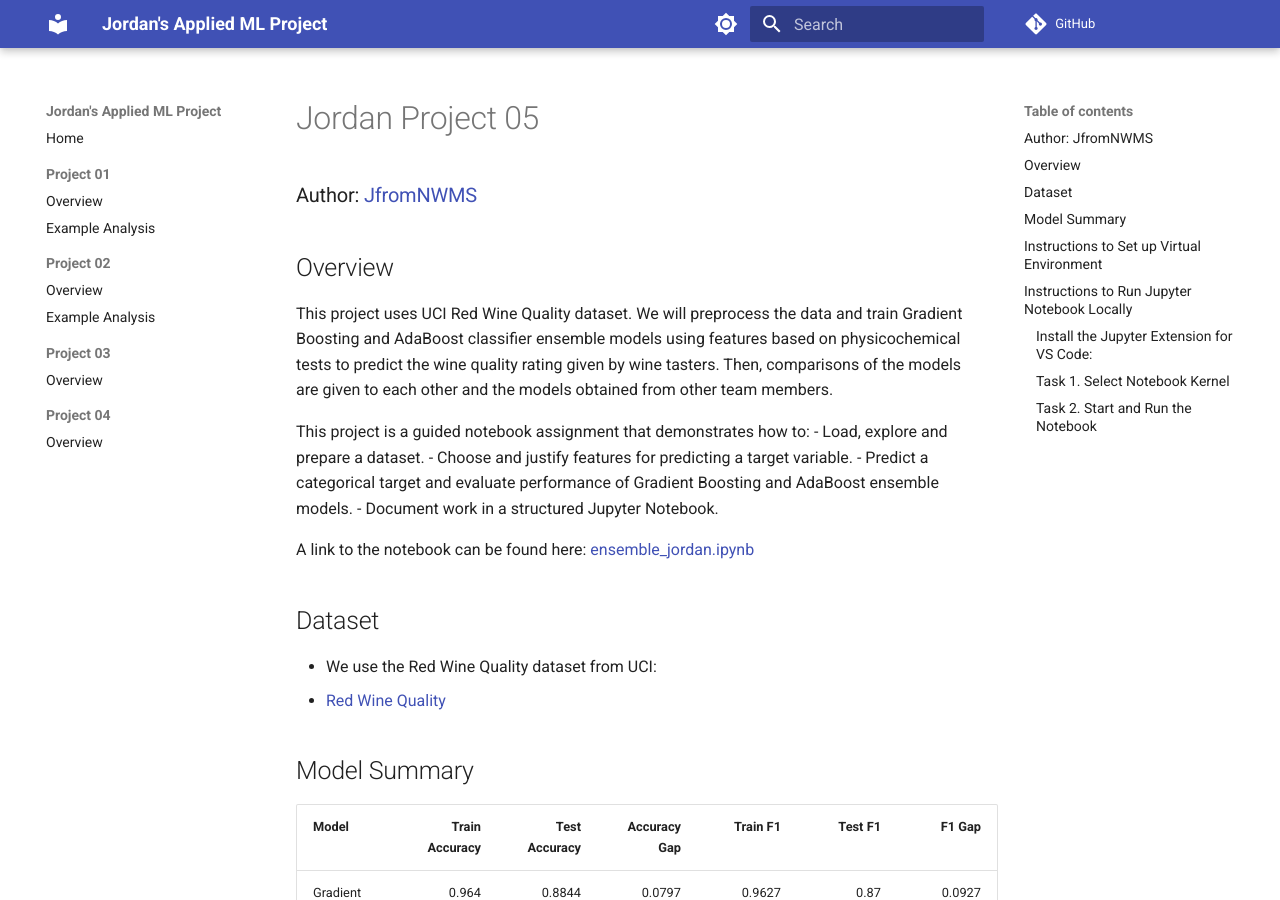
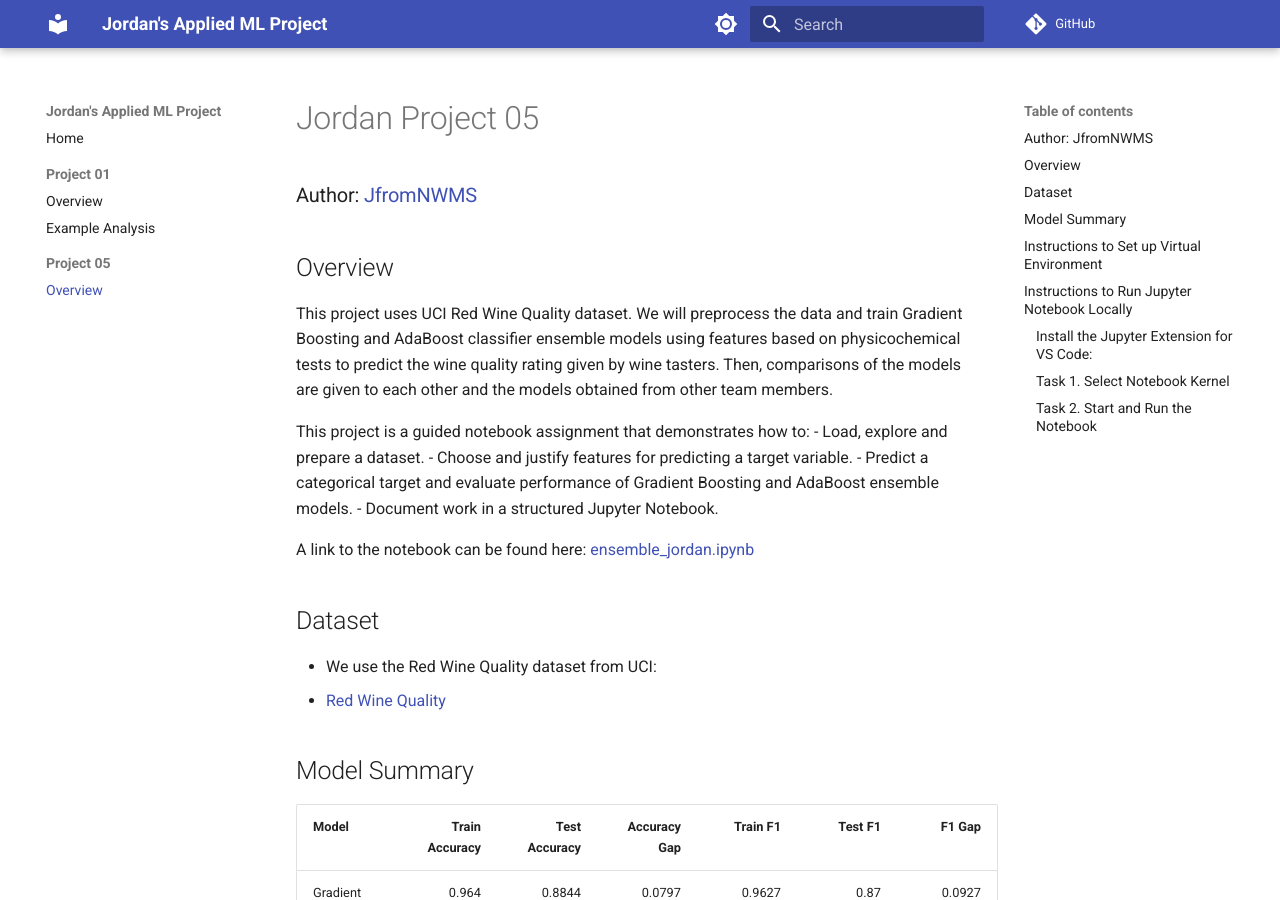
Before and after one commit to JfromNWMS/applied-ml-jordan, an MkDocs documentation site: the page built from docs/project05/README.md, in a window 1280 px wide and 900 px high. Built offline with MkDocs 1.6.1 and Material for MkDocs 9.7.7, drawn with Linux system fonts in a browser that asks for light colours; comment, search, counter and statistics services are not loaded.

Commit message:
Saving changes.

```diff
--- a/mkdocs.yml
+++ b/mkdocs.yml
@@ -62,10 +62,5 @@ nav:
   - Project 01:
       - Overview: project01/README.md
       - Example Analysis: project01/EXAMPLE_ANALYSIS.md
-  - Project 02:
-      - Overview: project02/README.md
-      - Example Analysis: project02/EXAMPLE_ANALYSIS.md
-  - Project 03:
-      - Overview: project03/README.md
-  - Project 04:
-      - Overview: project04/README.md
+  - Project 05:
+      - Overview: project05/README.md
```
